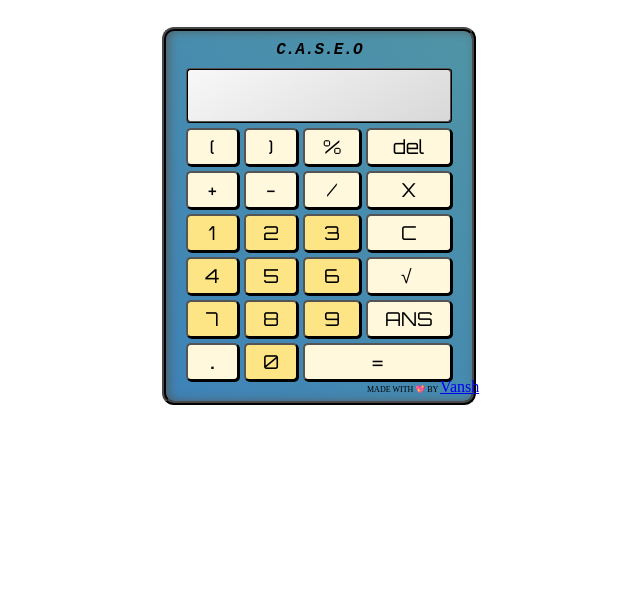
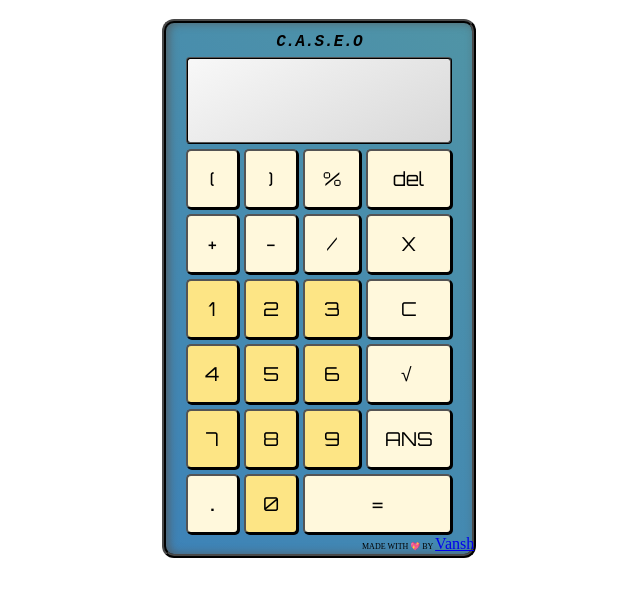
Before and after one commit to Vansh1190/OIBSIP, a plain HTML site: page Level2/task1.html in a window 1280 px wide. Shown: the whole page, without its empty margins (321-961 px from the left). Drawn offline with Linux system fonts and the light colour scheme.

Commit message:
Update task1.html

```diff
--- a/Level2/task1.html
+++ b/Level2/task1.html
@@ -9,15 +9,18 @@
 <link rel="preconnect" href="https://fonts.gstatic.com" crossorigin>
 <link href="https://fonts.googleapis.com/css2?family=Orbitron&display=swap" rel="stylesheet">
     <style>
+        body{
+            margin: auto;
+        }
         section{
                 width: fit-content;
                 margin: auto;
 
         }
         small{
-            top: 370px;
+            top: 535px;
     position: relative;
-    left: 205px;
+    left: 200px;
     font-size: 8px;
         }
         small a{
@@ -65,9 +68,11 @@
     border: 4px ridge #494949;
     border-radius: 12px;
 box-shadow: inset 3px 0px 10px #565656cf;
-    padding-top: 37px;
+    padding-top: 34px;
 }
         .button{
+            height: 60px;
+/* 						width:56px; */
             font-size: larger;
             padding: 5px;
         }
@@ -80,17 +85,15 @@ box-shadow: inset 3px 0px 10px #565656cf;
     font-weight: 600;
     border-radius: 4px;
     background: linear-gradient(151deg, #f8f8f8, #d8d8d8);
+					height: 56px;
 }
+
         input:focus{
             outline:none;
         }
     </style>
 </head>
 <body>
-    <nav>
-        <!-- <h1>Welcome to Calculator</h1> -->
-
-    </nav>
     <section>
         <small >MADE WITH 💖 BY <a href="https://vansh1190.github.io/about/">Vansh</a></small>
         <small class="CASEO">C.A.S.E.O</small>
```
